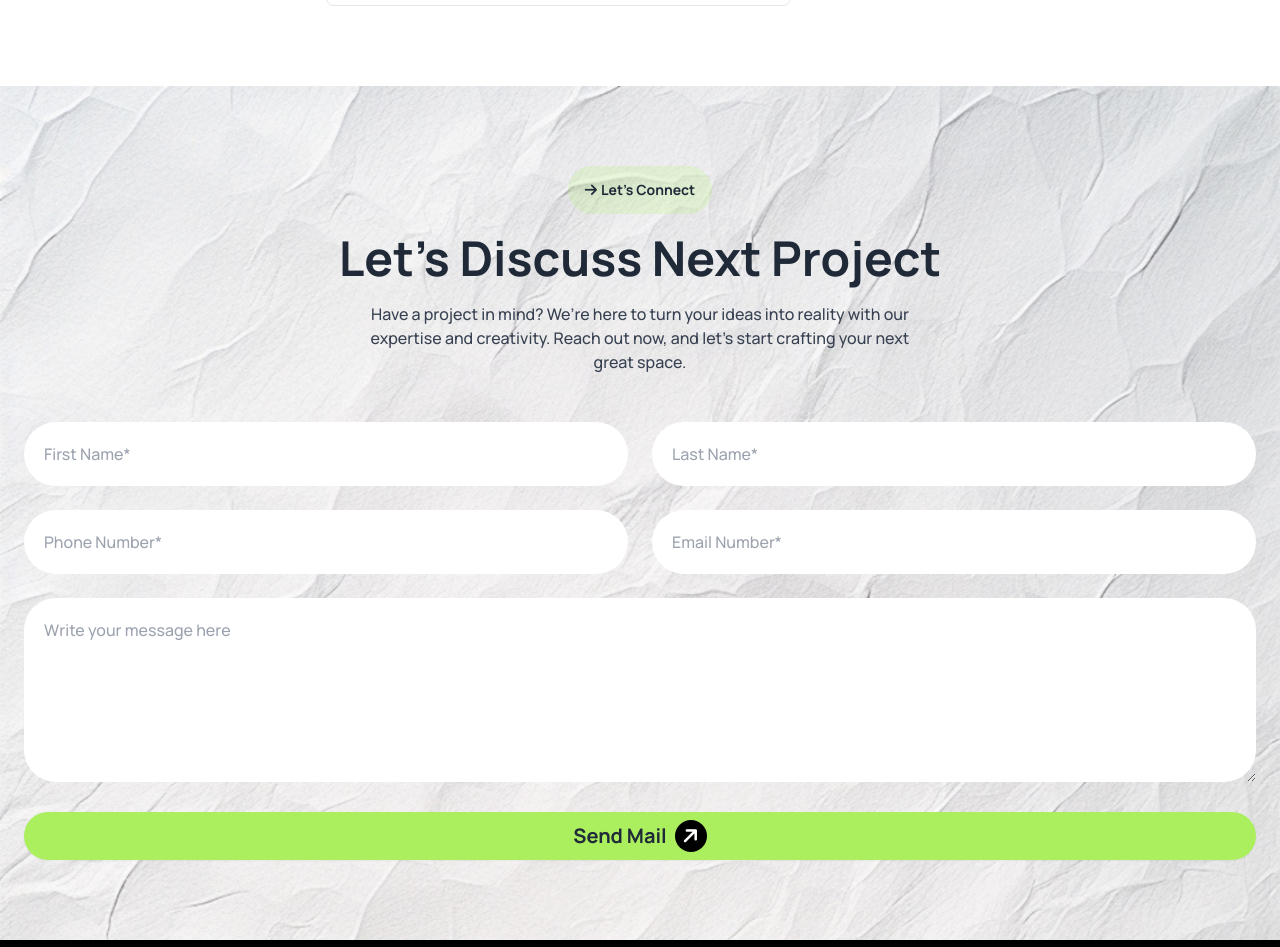
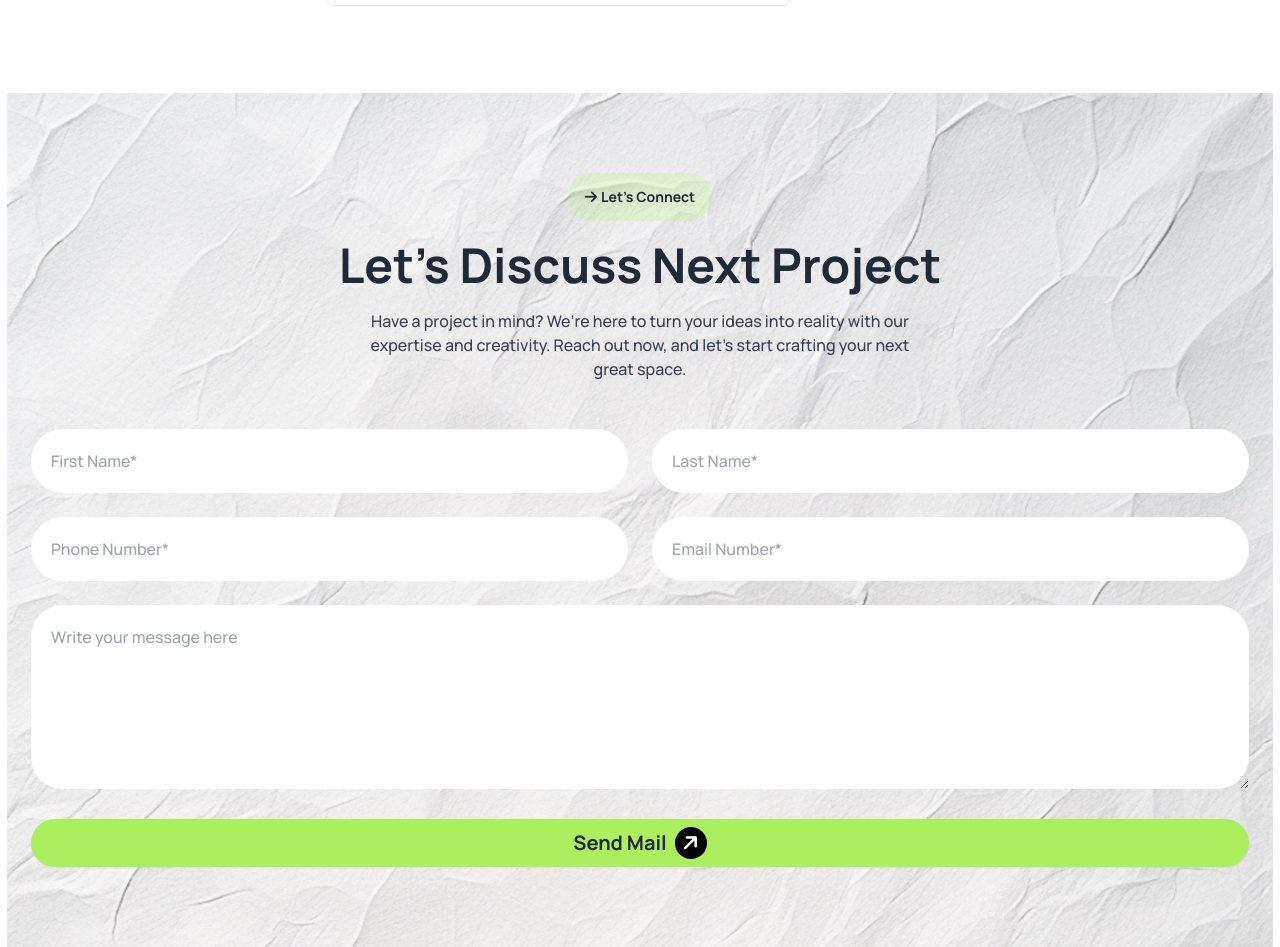
Before and after one commit to mehsam1999/my-third-assignment, a plain HTML site: page index.html in a window 1280 px wide. Shown: the part 3974-4921 px from the top of the page. Drawn offline with nearby package versions, Linux system fonts and the light colour scheme.

Commit message:
added white border to bg img of Lets_Connect part

```diff
--- a/index.html
+++ b/index.html
@@ -527,7 +527,7 @@
             </div>
         </section>
         <!-- Let’s Connect -->
-         <section class="w-full h-full bg-no-repeat bg-cover" style="background-image: url(./assets/bg.jpg);">
+         <section class="w-full h-full bg-no-repeat bg-cover border border-white" style="background-image: url(./assets/bg.jpg); border-width: 7px;">
             <div class="md:container mx-auto flex flex-col items-center justify-center py-6 lg:py-20 px-6">
                 <div class="text-center space-y-5">
                     <a class="btn btn-ghost rounded-3xl font-bold flex-1 gap-1 bg-more-lit-green">
```
